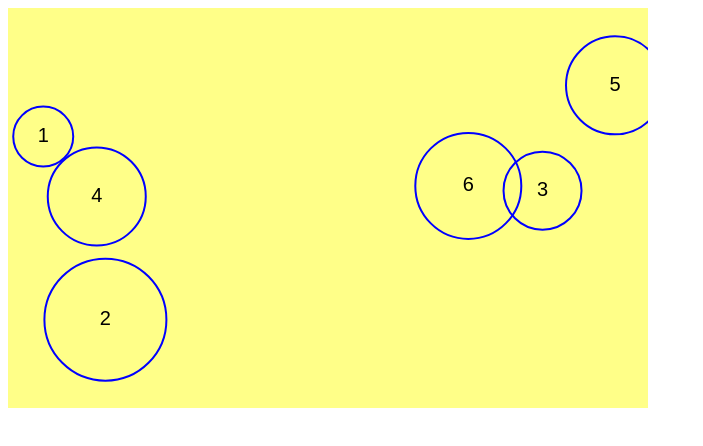
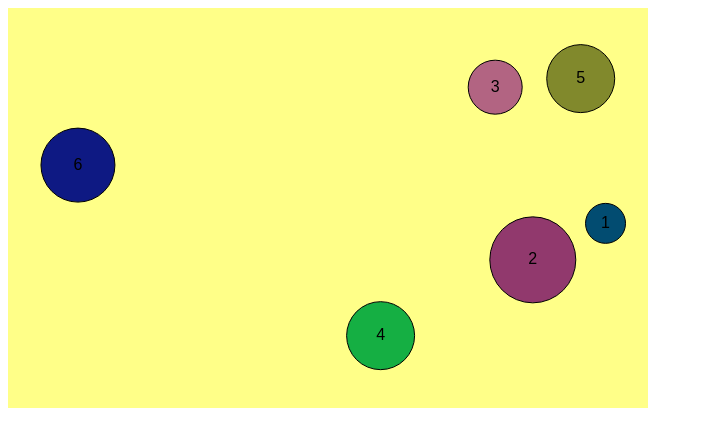
Before and after one commit to nava1812-web/app-canvas-collision, a plain HTML site: page index.html in a window 1280 px wide. Shown: the whole page, without its empty margins (0-703 px from the left). Drawn offline with Linux system fonts and the light colour scheme.

Commit message:
Proyecto Inicial

```diff
--- a/assets/js/main_rebote.js
+++ b/assets/js/main_rebote.js
@@ -1,7 +1,7 @@
 const canvas = document.getElementById("canvas");
 let ctx = canvas.getContext("2d");
 
-//Obtiene las dimensiones de la pantalla actual
+//Dimensiones
 const window_height = window.innerHeight / 2;
 const window_width = window.innerWidth / 2;
 
@@ -9,6 +9,13 @@ canvas.height = window_height;
 canvas.width = window_width;
 
 canvas.style.background = "#ff8";
+
+// 🎨 función para color aleatorio
+function randomColor() {
+    return `rgb(${Math.floor(Math.random()*255)},
+                ${Math.floor(Math.random()*255)},
+                ${Math.floor(Math.random()*255)})`;
+}
 
 class Circle {
     constructor(x, y, radius, color, text, speed) {
@@ -18,27 +25,36 @@ class Circle {
         this.color = color;
         this.text = text;
         this.speed = speed;
-        this.dx = 1 * this.speed;
-        this.dy = 1 * this.speed;
+        this.dx = (Math.random() * 2 - 1) * this.speed;
+        this.dy = (Math.random() * 2 - 1) * this.speed;
     }
 
     draw(context) {
         context.beginPath();
-        context.strokeStyle = this.color;
+
+        // 🔥 relleno (para que se vea el cambio de color)
+        context.fillStyle = this.color;
+        context.arc(this.posX, this.posY, this.radius, 0, Math.PI * 2);
+        context.fill();
+
+        // borde
+        context.strokeStyle = "#000";
+        context.stroke();
+
+        // texto
+        context.fillStyle = "#000";
         context.textAlign = "center";
         context.textBaseline = "middle";
-        context.font = "20px Arial";
+        context.font = "16px Arial";
         context.fillText(this.text, this.posX, this.posY);
 
-        context.lineWidth = 2;
-        context.arc(this.posX, this.posY, this.radius, 0, Math.PI * 2, false);
-        context.stroke();
         context.closePath();
     }
 
     update(context) {
         this.draw(context);
 
+        // rebote en paredes
         if ((this.posX + this.radius) > window_width || (this.posX - this.radius) < 0) {
             this.dx = -this.dx;
         }
@@ -52,21 +68,45 @@ class Circle {
     }
 }
 
-// 🔥 cantidad de círculos
+// 🔥 número de círculos
 const N = 6;
-
-// 🔥 arreglo de círculos
 let circles = [];
 
-// Crear N círculos aleatorios
+// Crear círculos
 for (let i = 0; i < N; i++) {
     let randomX = Math.random() * window_width;
     let randomY = Math.random() * window_height;
-    let randomRadius = Math.floor(Math.random() * 40 + 30);
+    let randomRadius = Math.floor(Math.random() * 30 + 20);
 
     circles.push(
-        new Circle(randomX, randomY, randomRadius, "blue", (i + 1).toString(), 2)
+        new Circle(randomX, randomY, randomRadius, randomColor(), (i + 1).toString(), 2)
     );
+}
+
+// 🔥 COLISIONES CON REBOTE Y COLOR
+function detectarColisiones() {
+    for (let i = 0; i < circles.length; i++) {
+        for (let j = i + 1; j < circles.length; j++) {
+
+            let dx = circles[i].posX - circles[j].posX;
+            let dy = circles[i].posY - circles[j].posY;
+            let distancia = Math.sqrt(dx * dx + dy * dy);
+
+            if (distancia < circles[i].radius + circles[j].radius) {
+
+                // 🔥 REBOTE EN DIRECCIÓN CONTRARIA
+                circles[i].dx *= -1;
+                circles[i].dy *= -1;
+
+                circles[j].dx *= -1;
+                circles[j].dy *= -1;
+
+                // 🎨 CAMBIO DE COLOR
+                circles[i].color = randomColor();
+                circles[j].color = randomColor();
+            }
+        }
+    }
 }
 
 // Animación
@@ -74,8 +114,9 @@ let updateCircle = function () {
     requestAnimationFrame(updateCircle);
     ctx.clearRect(0, 0, window_width, window_height);
 
-    // Solo se actualizan, sin colisiones
     circles.forEach(c => c.update(ctx));
+
+    detectarColisiones();
 };
 
 updateCircle();
--- a/index.html
+++ b/index.html
@@ -10,6 +10,6 @@
     <canvas id ="canvas"></canvas>
 
 
-    <script src="./assets/js/main_colision.js"></script>
+    <script src="./assets/js/main_rebote.js"></script>
 </body>
 </html>
```
